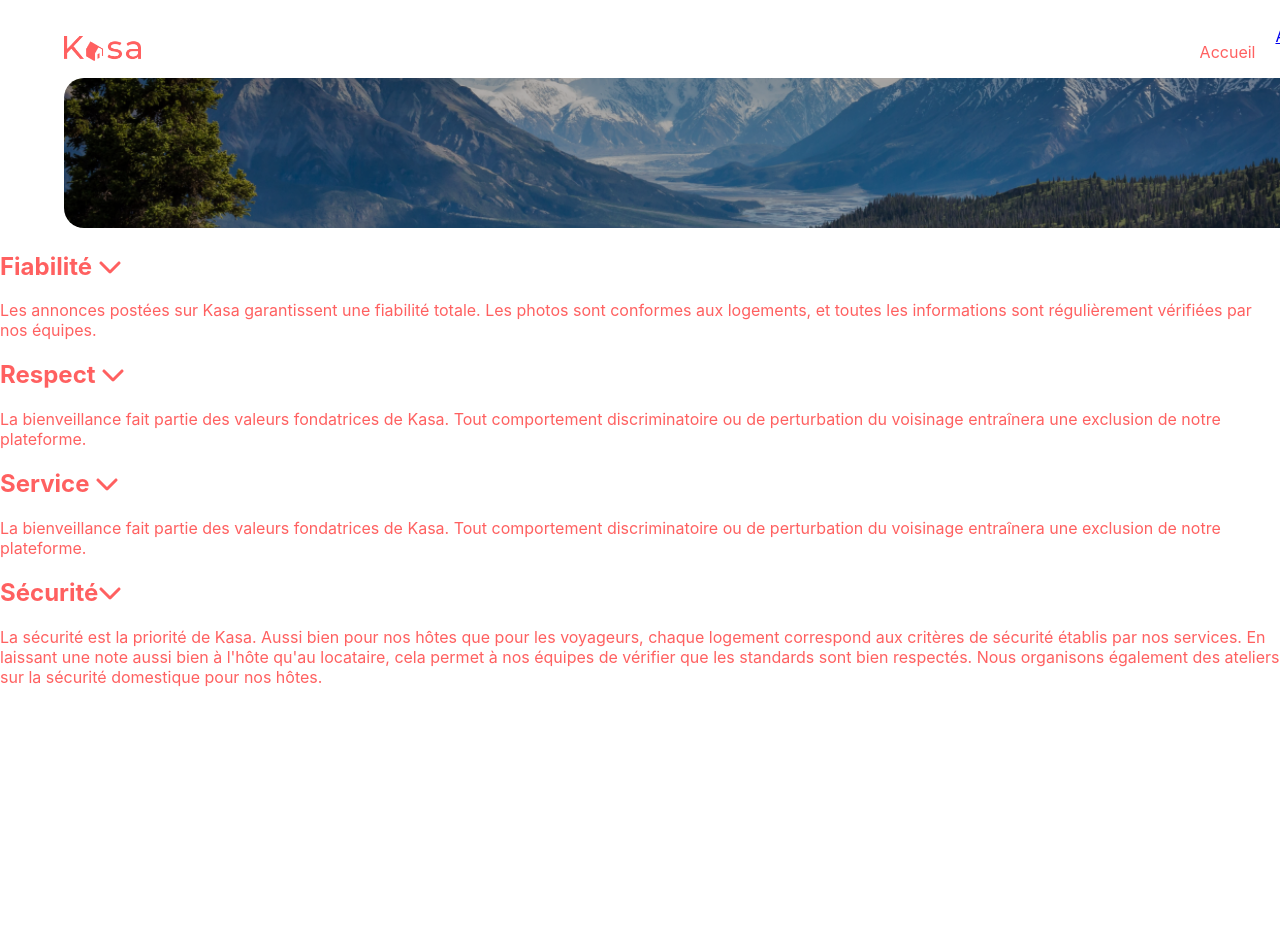
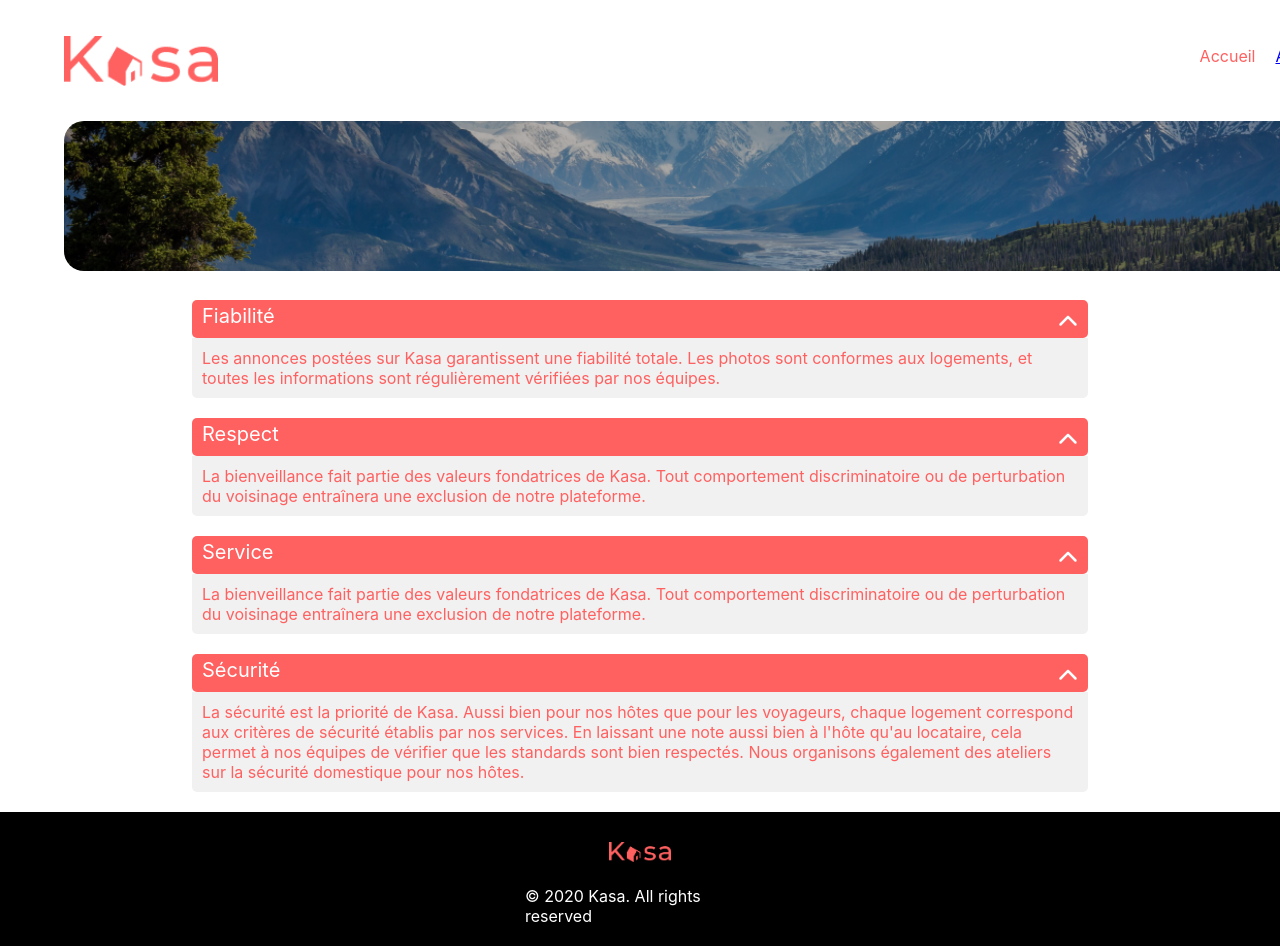
Before and after one commit to 6410064/project-8-kasa-react, a React (Create React App) app: page /about in a window 1280 px wide. Shown: the top 946 px of the page. Before the commit the page ends 800 px from the top, so only its background shows below. Built offline with nearby package versions, Linux system fonts and the light colour scheme.

Commit message:
add first animation

```diff
--- a/src/App.scss
+++ b/src/App.scss
@@ -1,5 +1,6 @@
 @import './_home.scss';
 @import './_about.scss';
+@import './variables.scss';
 // @import './_mixins.scss';
 
 .App {
--- a/src/_about.scss
+++ b/src/_about.scss
@@ -1,5 +1,39 @@
 @import './_mixins.scss';
+@import './variables.scss' ;
+@import './animations.scss';
+
 .about-img {
-    @include headerImg ;
+    @include headerImg;
+}
 
+.about-section {
+    padding: 0 15%;
+    display: flex;
+    flex-direction: column;
+
+    .section-titles {
+        font-size: 20px;
+        font-weight: 400;
+        padding: 4px 10px 6px 10px;
+        color: $white-color;
+        background-color: $orange-color;
+        display: flex;
+        justify-content: space-between;
+        border-radius: 5px;
+        margin:0 ;
+        .chevron-icon {
+            margin-top: 8px;
+        }
+    }
 }
+.section-hidden-text {
+    // visibility: hidden;
+    background-color: $grey-color;
+    margin: 0 0 20px 0;
+    padding: 10px;
+    border-radius: 0 0 5px 5px  ;
+}
+
+.rotate-animation {
+    animation: rotation-180 0.5s ease-out both;
+  }
--- /dev/null
+++ b/src/_animations.scss
@@ -0,0 +1,8 @@
+@keyframes rotation-180 {
+    0% {
+        transform: rotate(0deg);
+      }
+      100% {
+        transform: rotate(180deg);
+      }
+}
--- a/src/_home.scss
+++ b/src/_home.scss
@@ -3,17 +3,21 @@
 #home-nav {
     display: flex;
     justify-content: space-between;
-    margin: 2% 5% 0 5%;
+    margin: 2% 5% 35px 5%;
     width: 100%;
 
+
     .logo {
-      height: 25px;
+      height: 50px;
       margin-top: 10px;
     }
 
     .home-nav-link {
       display: flex;
       gap: 20px;
+
+      align-items: center;
+
     }
   }
 
@@ -28,7 +32,8 @@
     z-index: 2;
   }
   #img1 {
-  @include headerImg
+  @include headerImg;
+
   }
 
   .home-section {
--- a/src/_mixins.scss
+++ b/src/_mixins.scss
@@ -5,4 +5,5 @@
     margin: 0 5%;
     border-radius: 20px;
     filter: brightness(0.7);
+    margin-bottom: 25px;
   }
--- /dev/null
+++ b/src/_variables.scss
@@ -0,0 +1,3 @@
+$orange-color: #FF6060;
+$white-color: white;
+$grey-color: rgb(241, 241, 241);
--- a/src/pages/About.js
+++ b/src/pages/About.js
@@ -1,38 +1,70 @@
 import picture2 from '../images-p8/Image2.png';
 import Header from './Header';
+import Footer from './Footer';
 import { FontAwesomeIcon } from '@fortawesome/react-fontawesome';
-import { faChevronDown } from '@fortawesome/free-solid-svg-icons';
+import { faChevronUp } from '@fortawesome/free-solid-svg-icons';
+import React, { useState } from 'react';
 
 const AboutSection = () => {
+  const [isRotated, setIsRotated] = useState(false);
+
+  const handleChevronClick = () => {
+    setIsRotated(!isRotated);
+  };
+
   return (
     <div>
       <img className="about-img" src={picture2} alt="paysage" />
+      <div className='about-section'>
         <div>
-                <h2>Fiabilité <FontAwesomeIcon icon={faChevronDown} /></h2>
-                <p>Les annonces postées sur Kasa garantissent une fiabilité totale. Les photos sont conformes aux logements, et toutes les informations sont
+          <h2 className='section-titles'>Fiabilité
+            <FontAwesomeIcon
+              className={`chevron-icon ${isRotated ? 'rotate-animation' : ''}`}
+              icon={faChevronUp}
+              onClick={handleChevronClick}
+            />
+          </h2>
+          <p className='section-hidden-text'>Les annonces postées sur Kasa garantissent une fiabilité totale. Les photos sont conformes aux logements, et toutes les informations sont
             régulièrement vérifiées par nos équipes.</p>
         </div>
         <div>
-                <h2>Respect <FontAwesomeIcon icon={faChevronDown} /></h2>
-                <p>La bienveillance fait partie des valeurs fondatrices de Kasa. Tout comportement discriminatoire ou de
+          <h2 className='section-titles'>Respect
+            <FontAwesomeIcon
+              className={`chevron-icon ${isRotated ? 'rotate-animation' : ''}`}
+              icon={faChevronUp}
+              onClick={handleChevronClick}
+            />
+          </h2>
+          <p className='section-hidden-text'>La bienveillance fait partie des valeurs fondatrices de Kasa. Tout comportement discriminatoire ou de
             perturbation du voisinage entraînera une exclusion de notre plateforme.</p>
         </div>
         <div>
-                <h2>Service <FontAwesomeIcon icon={faChevronDown} /></h2>
-                <p>La bienveillance fait partie des valeurs fondatrices de Kasa. Tout comportement discriminatoire ou de
+          <h2 className='section-titles'>Service
+            <FontAwesomeIcon
+              className={`chevron-icon ${isRotated ? 'rotate-animation' : ''}`}
+              icon={faChevronUp}
+              onClick={handleChevronClick}
+            />
+          </h2>
+          <p className='section-hidden-text'>La bienveillance fait partie des valeurs fondatrices de Kasa. Tout comportement discriminatoire ou de
             perturbation du voisinage entraînera une exclusion de notre plateforme.</p>
         </div>
         <div>
-                <h2>Sécurité
-                     <FontAwesomeIcon icon={faChevronDown} /></h2>
-                <p>La sécurité est la priorité de Kasa. Aussi bien pour nos hôtes que pour les voyageurs, chaque logement
+          <h2 className='section-titles'>Sécurité
+            <FontAwesomeIcon
+              className={`chevron-icon ${isRotated ? 'rotate-animation' : ''}`}
+              icon={faChevronUp}
+              onClick={handleChevronClick}
+            />
+          </h2>
+          <p className='section-hidden-text'>La sécurité est la priorité de Kasa. Aussi bien pour nos hôtes que pour les voyageurs, chaque logement
             correspond aux critères de sécurité établis par nos services. En laissant une note aussi bien à l'hôte qu'au
             locataire, cela permet à nos équipes de vérifier que les standards sont bien respectés. Nous organisons
             également des ateliers sur la sécurité domestique pour nos hôtes.</p>
         </div>
       </div>
-
-    )
+    </div>
+  );
 }
 
 const About = () => {
@@ -42,6 +74,7 @@
         <Header />
       </nav>
       <AboutSection />
+      <Footer />
     </div>
   );
 };
--- /dev/null
+++ b/src/pages/Footer.js
@@ -0,0 +1,16 @@
+import React from 'react';
+import logo from '../images-p8/LOGO.png';
+const logoImagePath = logo;
+
+const Footer = () => {
+    return (
+        <footer className="footer">
+            <div className='footer-container-logo'>
+                <img className='logo logo-bot' src={logoImagePath} alt="Logo" />
+            </div>
+            <p className="footer-subtitle">© 2020 Kasa. All rights reserved</p>
+        </footer>
+    );
+};
+
+export default Footer;
--- a/src/pages/Home.js
+++ b/src/pages/Home.js
@@ -1,28 +1,15 @@
 import React from 'react';
-
-import logo from '../images-p8/LOGO.png';
 import picture from '../images-p8/Image1.png';
 import Header from './Header';
+import Footer from './Footer';
 
 const locations = Array(6).fill("Titre de la location");
-const logoImagePath = logo;
 
 const SectionChild = ({ location }) => {
     return (
         <div className="home-section-child">
             <p className="home-section-child-text">{location}</p>
         </div>
-    );
-};
-
-const Footer = () => {
-    return (
-        <footer className="footer">
-            <div className='footer-container-logo'>
-                <img className='logo logo-bot' src={logoImagePath} alt="Logo" />
-            </div>
-            <p className="footer-subtitle">© 2020 Kasa. All rights reserved</p>
-        </footer>
     );
 };
 
```
Also changed, not shown: 2 other files (tests, documents, lock files or other folders). Lines whose indentation alone changed are shown as unchanged.
